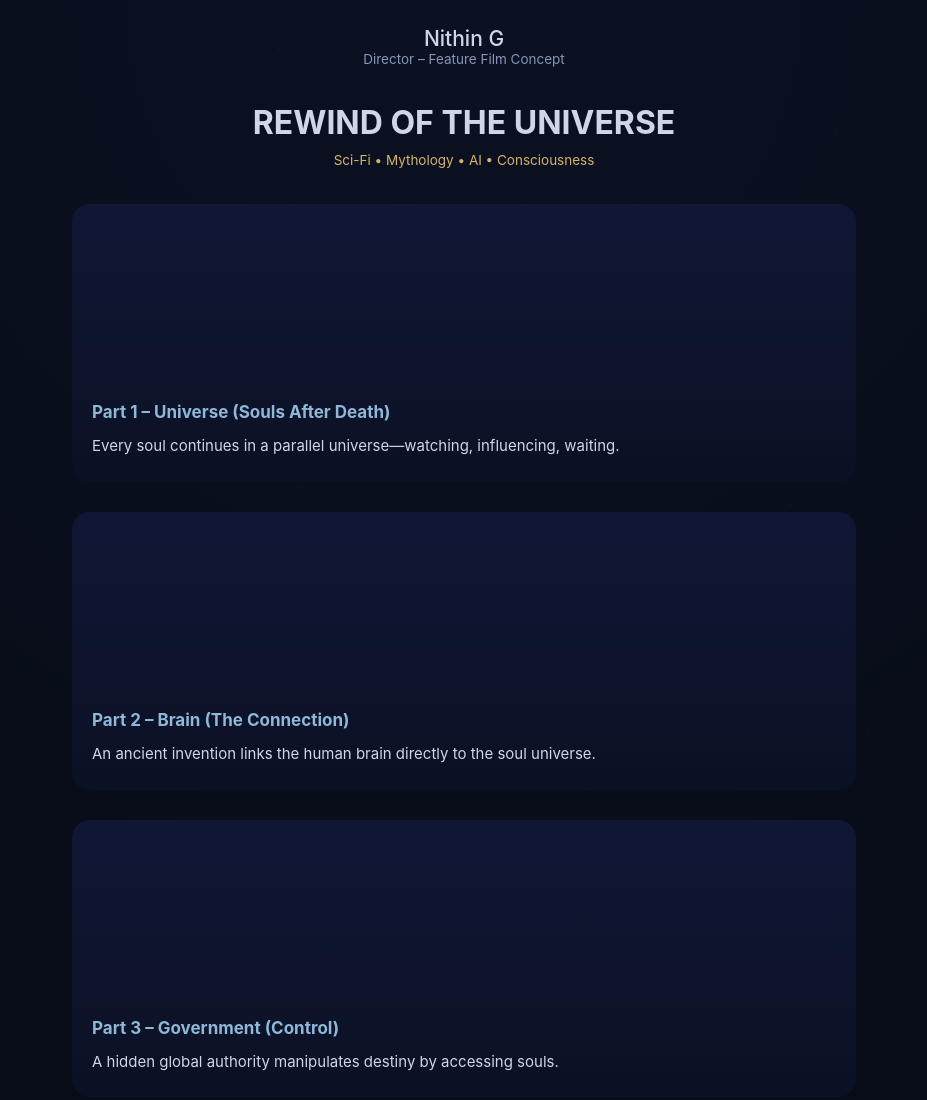
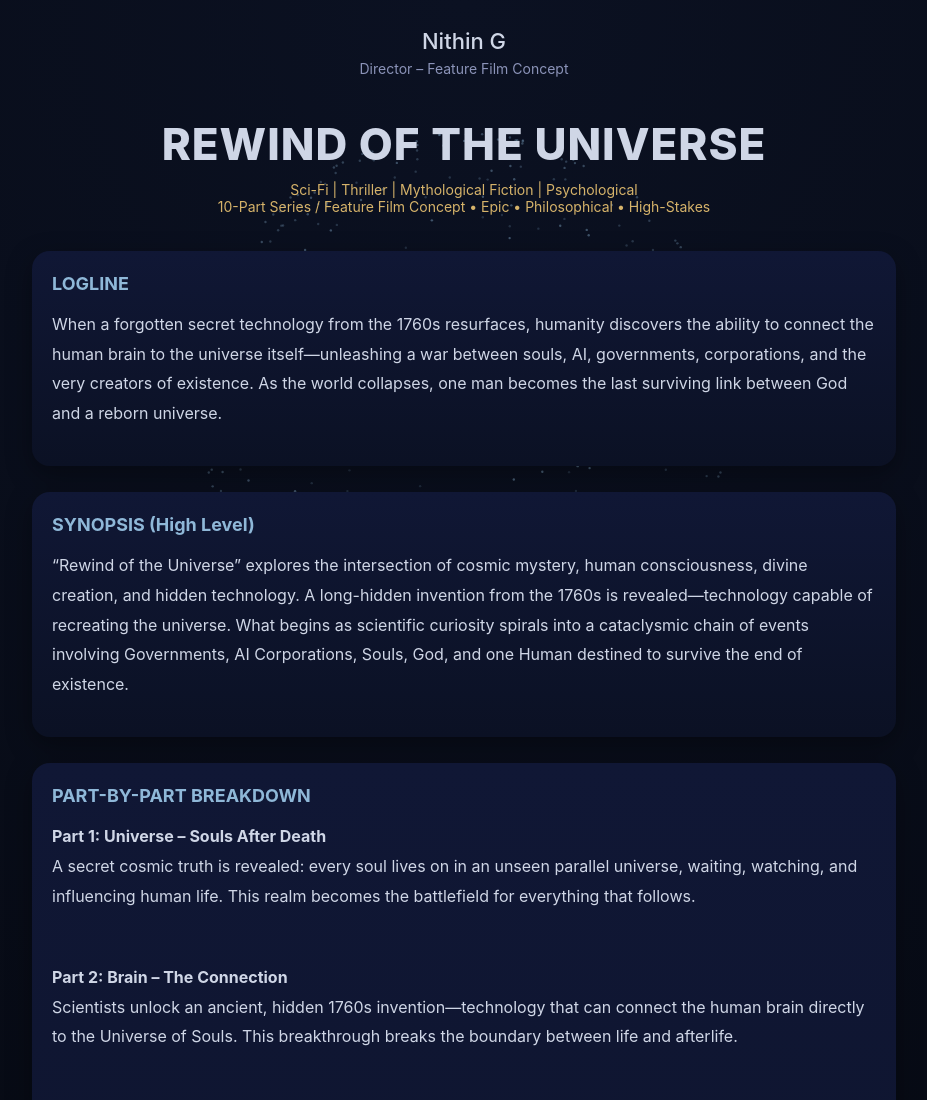
Before and after one commit to nithingidigi02-tech/Director, a plain HTML site: page index2.html in a window 1280 px wide. Shown: the top 1100 px of the page, without its empty margins (176-1103 px from the left). Drawn offline with nearby package versions, Linux system fonts and the light colour scheme; no server answers.

Commit message:
Update index2.html

```diff
--- a/index2.html
+++ b/index2.html
@@ -2,17 +2,12 @@
 <html lang="en">
 <head>
 <meta charset="UTF-8">
-<title>Nithin G – Director – Feature Film Concept</title>
+<title>REWIND OF THE UNIVERSE – Nithin G</title>
 <meta name="viewport" content="width=device-width, initial-scale=1.0">
-
-<!-- Lottie Engine -->
-<script src="https://cdnjs.cloudflare.com/ajax/libs/lottie-web/5.12.2/lottie.min.js"></script>
-
-<canvas id="ambient"></canvas>
 
 <style>
 :root{
-  --bg:#05070d;
+  --bg:#06080f;
   --card:#0e1424;
   --text:#cfd6e6;
   --muted:#8b93b8;
@@ -27,63 +22,96 @@ body{
   font-family:-apple-system,BlinkMacSystemFont,"Segoe UI",Roboto,Arial,sans-serif;
   background:radial-gradient(circle at top,#0b1122,#04060b 70%);
   color:var(--text);
+  overflow-x:hidden;
 }
 
-#ambient{
+canvas{
   position:fixed;
   inset:0;
-  z-index:-2;
-  opacity:0.3;
+  z-index:-1;
 }
 
 .wrapper{
-  max-width:820px;
+  max-width:900px;
   margin:auto;
-  padding:26px 18px 120px;
+  padding:28px 18px 90px;
 }
 
-.header{text-align:center;margin-bottom:36px}
-.header h1{margin:0;font-size:21px;font-weight:500}
-.header .sub{font-size:13.5px;color:var(--muted)}
+.header{
+  text-align:center;
+  margin-bottom:40px;
+}
 
-.title{text-align:center;font-size:32px;font-weight:700;margin:36px 0 10px}
-.genre{text-align:center;font-size:13.5px;color:var(--gold);margin-bottom:36px}
+.header h1{
+  font-size:22px;
+  font-weight:500;
+  margin:0;
+}
+
+.header .sub{
+  font-size:14px;
+  color:var(--muted);
+  margin-top:6px;
+}
+
+.title{
+  text-align:center;
+  font-size:36px;
+  font-weight:800;
+  letter-spacing:1px;
+  margin:30px 0 10px;
+}
+
+.meta{
+  text-align:center;
+  font-size:14px;
+  color:var(--gold);
+  margin-bottom:36px;
+}
 
 .card{
   background:linear-gradient(180deg,#101735,#0b1124);
   border-radius:18px;
   padding:22px 20px;
-  margin-bottom:30px;
+  margin-bottom:26px;
+  box-shadow:0 8px 26px rgba(0,0,0,.35);
 }
 
-h2{margin:0 0 10px;color:var(--accent);font-size:17px}
-p{margin:0;font-size:15px;line-height:1.85}
-
-.visual{
-  height:160px;
-  margin-bottom:16px;
-  border-radius:14px;
-  overflow:hidden;
-  opacity:0;
-  transform:translateY(24px);
-  transition:opacity 1.2s ease, transform 1.2s ease;
+h2{
+  margin:0 0 12px;
+  font-size:18px;
+  color:var(--accent);
 }
 
-.visual.visible{
-  opacity:1;
-  transform:none;
+p, li{
+  font-size:15px;
+  line-height:1.85;
+}
+
+ul{
+  padding-left:18px;
+  margin:10px 0;
 }
 
 .footer{
   text-align:center;
-  margin-top:90px;
-  font-size:12.5px;
+  margin-top:70px;
+  font-size:13px;
   color:#7f88b0;
+}
+
+@media(min-width:768px){
+  .title{font-size:44px}
+  p,li{font-size:16px}
 }
 </style>
 </head>
 
 <body>
+
+<!-- Rotating Globe Canvas -->
+<canvas id="globe"></canvas>
+
 <div class="wrapper">
 
 <div class="header">
@@ -92,116 +120,142 @@ p{margin:0;font-size:15px;line-height:1.85}
 </div>
 
 <div class="title">REWIND OF THE UNIVERSE</div>
-<div class="genre">Sci-Fi • Mythology • AI • Consciousness</div>
 
-<!-- PART 1 -->
-<div class="card">
-  <div class="visual" data-lottie="https://assets2.lottiefiles.com/packages/lf20_jcikwtux.json"></div>
-  <h2>Part 1 – Universe (Souls After Death)</h2>
-  <p>Every soul continues in a parallel universe—watching, influencing, waiting.</p>
+<div class="meta">
+  Sci-Fi | Thriller | Mythological Fiction | Psychological<br>
+  10-Part Series / Feature Film Concept • Epic • Philosophical • High-Stakes
 </div>
 
-<!-- PART 2 -->
 <div class="card">
-  <div class="visual" data-lottie="https://assets6.lottiefiles.com/packages/lf20_xlmz9xwm.json"></div>
-  <h2>Part 2 – Brain (The Connection)</h2>
-  <p>An ancient invention links the human brain directly to the soul universe.</p>
+<h2>LOGLINE</h2>
+<p>
+When a forgotten secret technology from the 1760s resurfaces, humanity discovers the ability to connect the human brain to the universe itself—unleashing a war between souls, AI, governments, corporations, and the very creators of existence. As the world collapses, one man becomes the last surviving link between God and a reborn universe.
+</p>
 </div>
 
-<!-- PART 3 -->
 <div class="card">
-  <div class="visual" data-lottie="https://assets3.lottiefiles.com/packages/lf20_kkflmtur.json"></div>
-  <h2>Part 3 – Government (Control)</h2>
-  <p>A hidden global authority manipulates destiny by accessing souls.</p>
+<h2>SYNOPSIS (High Level)</h2>
+<p>
+“Rewind of the Universe” explores the intersection of cosmic mystery, human consciousness, divine creation, and hidden technology.
+A long-hidden invention from the 1760s is revealed—technology capable of recreating the universe.
+What begins as scientific curiosity spirals into a cataclysmic chain of events involving Governments, AI Corporations, Souls, God, and one Human destined to survive the end of existence.
+</p>
 </div>
 
-<!-- PART 4 -->
 <div class="card">
-  <div class="visual" data-lottie="https://assets10.lottiefiles.com/packages/lf20_w51pcehl.json"></div>
-  <h2>Part 4 – Corporate (AI vs Souls)</h2>
-  <p>Artificial intelligence invades the soul universe, seeking domination.</p>
+<h2>PART-BY-PART BREAKDOWN</h2>
+
+<p><strong>Part 1: Universe – Souls After Death</strong><br>
+A secret cosmic truth is revealed: every soul lives on in an unseen parallel universe, waiting, watching, and influencing human life. This realm becomes the battlefield for everything that follows.</p><br>
+
+<p><strong>Part 2: Brain – The Connection</strong><br>
+Scientists unlock an ancient, hidden 1760s invention—technology that can connect the human brain directly to the Universe of Souls. This breakthrough breaks the boundary between life and afterlife.</p><br>
+
+<p><strong>Part 3: Government – Controlled by “GILF”</strong><br>
+A mysterious global authority called GILF seizes control of the technology.</p>
+<ul>
+<li>access souls</li>
+<li>alter destiny</li>
+<li>install a new world order</li>
+</ul>
+<p>Governments become puppets of a larger unseen power.</p><br>
+
+<p><strong>Part 4: Corporate – AI vs Souls</strong><br>
+A powerful corporate AI gains access to the soul-universe and begins fighting souls for dominance. Machines want control. Souls want freedom. Humans are caught in the crossfire.</p><br>
+
+<p><strong>Part 5: God – Created Man</strong><br>
+When the balance of universes collapses, God Himself intervenes. The truth of creation, the structure of universes, and the purpose of humanity are revealed.</p><br>
+
+<p><strong>Part 6: Man – One Human Exists</strong><br>
+The end begins. AI, souls, governments, technology—everything collapses. Only one human remains alive. He becomes the key to the next universe.</p><br>
+
+<p><strong>Part 7: World – The End</strong><br>
+The Earth tears apart. Time breaks. Reality dissolves. This is not destruction — this is reset.</p><br>
+
+<p><strong>Part 8: New Universe – God Rules Again</strong><br>
+A fresh universe is born from divine intervention. A world with no technology, no AI, no governments—only God's pure law.</p><br>
+
+<p><strong>Part 9: Rewind – Except Man</strong><br>
+God rewinds the timeline of the new universe—but leaves one man outside the rewind. He becomes the carrier of knowledge from the old universe.</p><br>
+
+<p><strong>Part 10: The End – Temple Build</strong><br>
+The last man builds a sacred temple, containing the truth of the previous universe. Inside lies the story of everything that happened—waiting to be discovered thousands of years later. This temple becomes the origin of the next civilization.</p>
 </div>
 
-<!-- PART 5 -->
 <div class="card">
-  <div class="visual" data-lottie="https://assets1.lottiefiles.com/packages/lf20_touohxv0.json"></div>
-  <h2>Part 5 – God (Creation Revealed)</h2>
-  <p>God intervenes and reveals the true structure of existence.</p>
+<h2>UNIQUE SELLING POINTS (USP)</h2>
+<ul>
+<li>Never-before-seen mix of science, spirituality, AI, and cosmic mythology</li>
+<li>Universal themes: life after death, purpose of humanity, power of creation</li>
+<li>High visual potential: multiple universes, soul-world, cosmic collapses, divine architecture</li>
+<li>Strong emotional core centered around one final human</li>
+<li>Rich opportunity for sequels, prequels, or expanded universe</li>
+</ul>
 </div>
 
-<!-- PART 6 -->
 <div class="card">
-  <div class="visual" data-lottie="https://assets5.lottiefiles.com/packages/lf20_zrqthn6o.json"></div>
-  <h2>Part 6 – Man (The Last Human)</h2>
-  <p>Only one human survives—the bridge between universes.</p>
+<h2>TARGET AUDIENCE</h2>
+<ul>
+<li>Global audience that enjoys epic, philosophical storytelling</li>
+<li>Fans of large-scale world-building and mythic-scientific universes</li>
+<li>Viewers aged 16–55 who enjoy thought-provoking sci-fi</li>
+</ul>
 </div>
 
-<!-- PART 7 -->
-<div class="card">
-  <div class="visual" data-lottie="https://assets4.lottiefiles.com/packages/lf20_qp1q7mct.json"></div>
-  <h2>Part 7 – World (The End)</h2>
-  <p>Earth, time, and reality collapse into nothingness.</p>
+<div class="footer">
+© Feature Film Concept by Nithin G
 </div>
 
-<!-- PART 8 -->
-<div class="card">
-  <div class="visual" data-lottie="https://assets9.lottiefiles.com/packages/lf20_2znxgjyt.json"></div>
-  <h2>Part 8 – New Universe</h2>
-  <p>A new universe is born—without technology, under divine law.</p>
 </div>
 
-<!-- PART 9 -->
-<div class="card">
-  <div class="visual" data-lottie="https://assets8.lottiefiles.com/packages/lf20_cy2xwq.json"></div>
-  <h2>Part 9 – Rewind (Except Man)</h2>
-  <p>Time rewinds for all—but one man remains outside the loop.</p>
-</div>
+<!-- Rotating Globe Script -->
+<script>
+const canvas = document.getElementById("globe");
+const ctx = canvas.getContext("2d");
+let w,h,points=[];
 
-<!-- PART 10 -->
-<div class="card">
-  <div class="visual" data-lottie="https://assets7.lottiefiles.com/packages/lf20_lx7zbl.json"></div>
-  <h2>Part 10 – Temple (The Origin)</h2>
-  <p>The final man builds a temple preserving the truth of existence.</p>
-</div>
+function resize(){
+  w = canvas.width = window.innerWidth;
+  h = canvas.height = window.innerHeight;
+}
+window.addEventListener("resize", resize);
+resize();
 
-<div class="footer">© Concept Universe by Nithin G</div>
-</div>
+const R = Math.min(w,h)/3;
+const cx = w/2;
+const cy = h/2;
 
-<!-- Ambient background -->
-<script>
-const c=document.getElementById("ambient"),x=c.getContext("2d");
-let w,h,p=[];
-function r(){w=c.width=innerWidth;h=c.height=innerHeight}
-addEventListener("resize",r);r();
-for(let i=0;i<70;i++)p.push({x:Math.random()*w,y:Math.random()*h,v:(Math.random()-.5)*.15});
-(function a(){
-x.clearRect(0,0,w,h);
-p.forEach(o=>{o.y+=o.v;o.y>h&&(o.y=0);x.fillStyle="rgba(143,184,216,.14)";x.fillRect(o.x,o.y,2,2)});
-requestAnimationFrame(a)
-})();
-</script>
+for(let i=0;i<500;i++){
+  const theta = Math.random()*2*Math.PI;
+  const phi = Math.acos(2*Math.random()-1);
+  points.push({theta,phi});
+}
 
-<!-- Scroll-synced Lottie -->
-<script>
-const visuals=document.querySelectorAll(".visual");
-const io=new IntersectionObserver(entries=>{
-entries.forEach(e=>{
-if(e.isIntersecting){
-e.target.classList.add("visible");
-if(!e.target.anim){
-e.target.anim=lottie.loadAnimation({
-container:e.target,
-renderer:"svg",
-loop:true,
-autoplay:true,
-path:e.target.dataset.lottie
-});
+let rot = 0;
+
+function draw(){
+  ctx.clearRect(0,0,w,h);
+  rot += 0.0015;
+
+  points.forEach(p=>{
+    const x = R * Math.sin(p.phi) * Math.cos(p.theta + rot);
+    const y = R * Math.cos(p.phi);
+    const z = R * Math.sin(p.phi) * Math.sin(p.theta + rot);
+
+    const scale = (z+R)/(2*R);
+    const px = cx + x;
+    const py = cy + y;
+
+    ctx.fillStyle = `rgba(143,184,216,${0.15+scale*0.3})`;
+    ctx.beginPath();
+    ctx.arc(px,py,1.2,0,Math.PI*2);
+    ctx.fill();
+  });
+
+  requestAnimationFrame(draw);
 }
-}
-});
-},{threshold:0.45});
-visuals.forEach(v=>io.observe(v));
+draw();
 </script>
 
 </body>
-</html>
+  </html>
```
